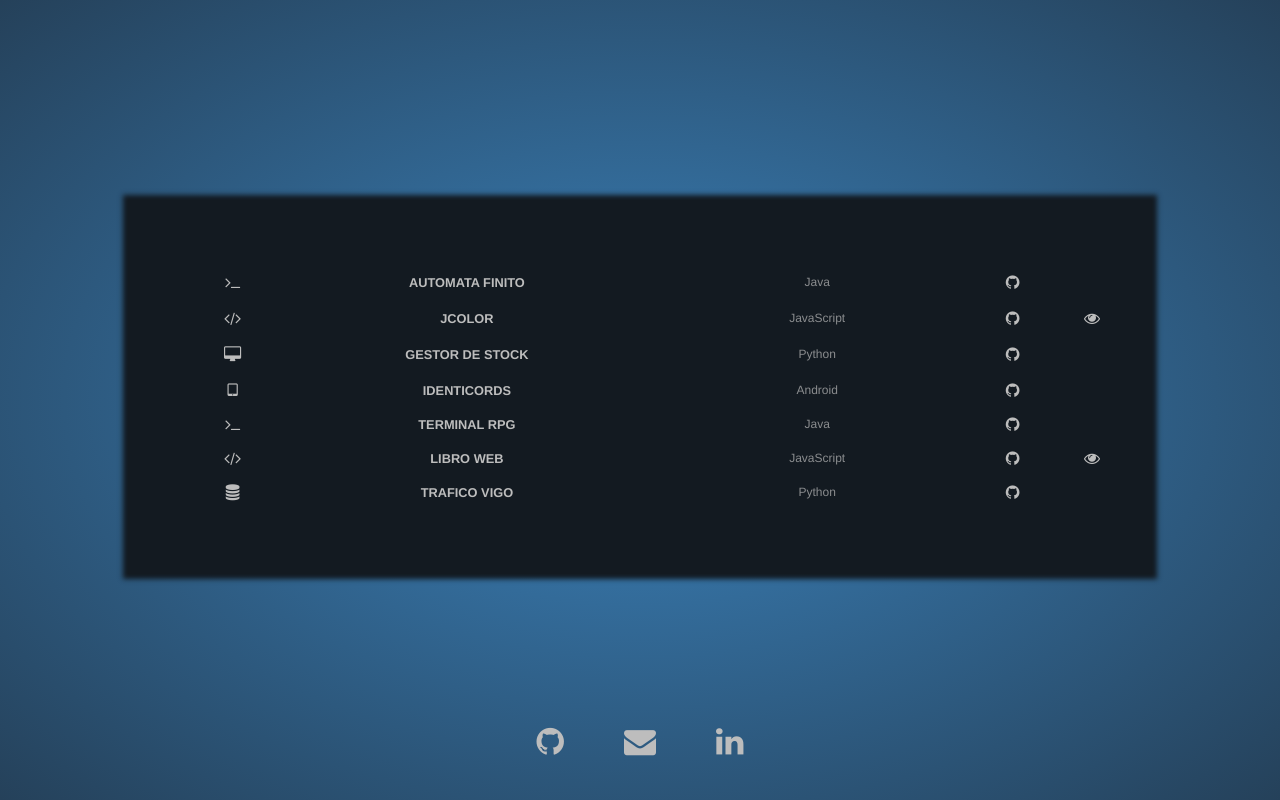
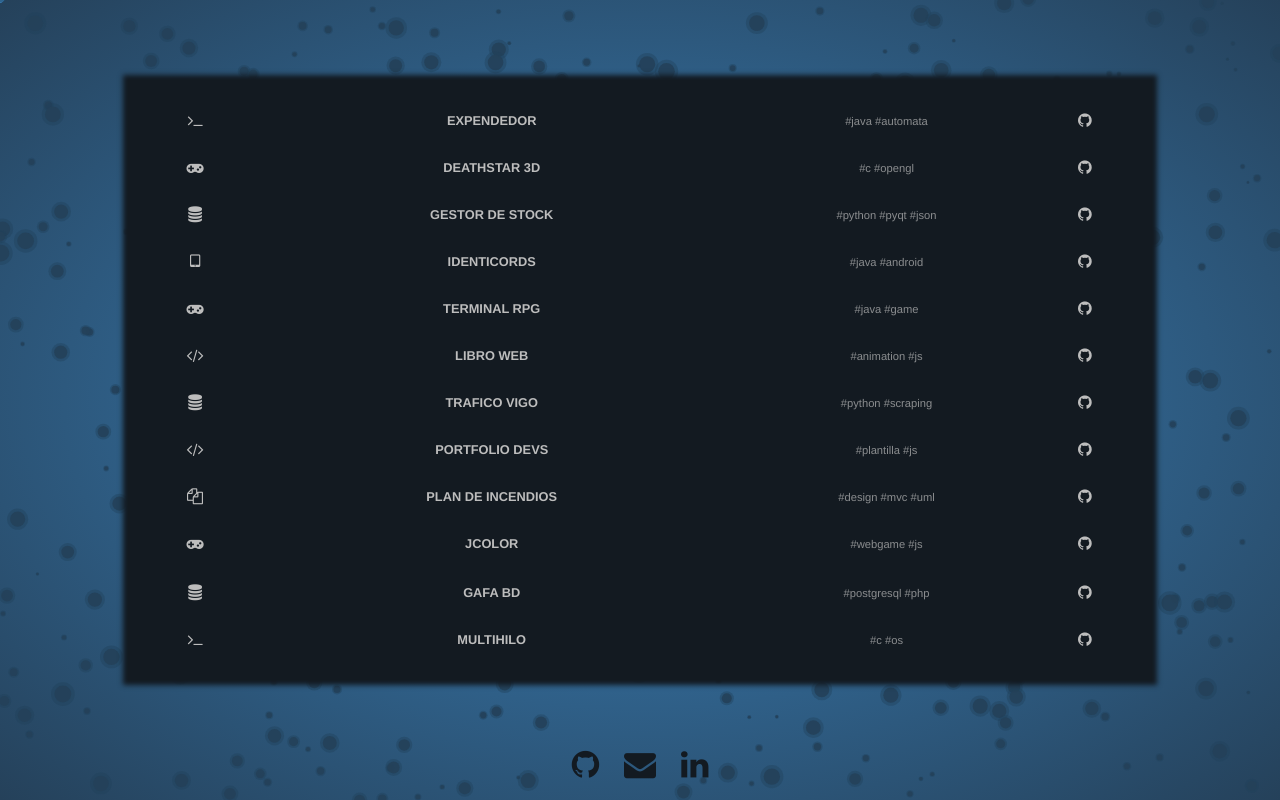
Before and after one commit to javijusto/Portfolio-2022, a plain HTML site: page html/portfolio.html in a window 1280 px wide. Drawn offline with Linux system fonts and the light colour scheme.

Commit message:
Add files via upload

```diff
--- a/css/main.css
+++ b/css/main.css
@@ -3,7 +3,10 @@
     padding: 0;
     box-sizing: border-box;
     font-family: Helvetica, Arial, sans-serif;
+    overflow: visible;
+    font-size: 100%;
 }
+
 
 #canvas1{
     position: absolute;
@@ -13,6 +16,7 @@
     height: 100%;
     background: radial-gradient(#3b83bd, #25415a);
     z-index: 1;
+
 }
 
 
@@ -20,25 +24,28 @@
 #cuadro {
     position: fixed;
     left:10%;
-    top:25%;
+    top:10%;
     background-color: #131a21;
     width: 80%;
     z-index: 2;
     text-align: center;
     color: #bdbdbd;
     box-shadow: 0 0 5px 5px #131a21;
-    padding: 5%;
+    padding: 1rem;
+    overflow:auto;
 }
 
 #titulo{
-    margin-bottom: 4rem;
-    width: 50%;
+    width: 90%;
     opacity: 0.9;
+    padding-bottom: 3rem;
+    margin-top: 2rem;
+
 }
 
 #dev{
-    margin-bottom: 3rem;
-    width: 25%;
+    width: 50%;
+    padding-bottom: 3rem;
 }
 
 .dev{
@@ -51,7 +58,9 @@
 }
 
 h1 {
-    font-size: 150%;
+    font-size: 100%;
+    width: 50%;
+    padding-bottom: 2rem;
 }
 
 h2{
@@ -73,14 +82,29 @@ footer {
     z-index: 3;
 }
 
-i{
-    margin:2%;
-}
-
 .icon{
     color:#131a21;
+    margin:0.5rem;
 }
 
 .icon:hover{
     color: #eeab1aea;
 }
+
+.icon2{
+    color: #bdbdbd;
+}
+
+.icon2:hover{
+    color: #eeab1aea;
+}
+
+#musica{
+    color: #3b83bd;
+    font-size: 150%;
+    visibility: hidden;
+}
+
+#musica:hover{
+    color:#eeab1aea;
+}
--- a/css/portfolio.css
+++ b/css/portfolio.css
@@ -1,7 +1,11 @@
+#cuadro{
+  height: 75%;
+}
 table{
-  width: 105%;
+  width: 100%;
   text-align: center;
-  table-layout: fixed;
+  font-size: 100%;
+  height: 100%;
 }
 
 td:nth-child(1){
@@ -13,34 +17,14 @@ td:nth-child(2){
 }
 
 td:nth-child(3){
-  width: 40%;
+  width: 30%;
 }
 
 td:nth-child(4){
   width: 10%;
 }
 
-td:nth-child(5){
-  width: 10%;
+td > p{
+  font-size: 70%;
+  opacity: 0.7;
 }
-
-tr{
-  height: 2rem;
-}
-
-tr:hover{
-  border: 1px solid #bdbdbd;
-}
-
-p{
-  opacity: 0.7;
-  font-size:75%;
-}
-
-a > i:nth-child(1){
-  color: #bdbdbd;
-}
-
-a > i:hover{
-  color: #eeab1aea;
-}
--- a/html/portfolio.html
+++ b/html/portfolio.html
@@ -2,71 +2,88 @@
 <html>
   <head>
     <meta charset="UTF-8">
-    <meta name="viewport" content="width=device-width, initial-scale=1">
+    <meta name="viewport" content="width=device-width, initial-scale=1.0">
     <meta http-equiv="X-UA-Compatible" content="ie=edge">
     <link rel="stylesheet" href="https://cdnjs.cloudflare.com/ajax/libs/font-awesome/4.7.0/css/font-awesome.min.css">
+    <link rel="stylesheet" href="../css/portfolio.css">
     <link rel="stylesheet" href="../css/main.css">
-    <link rel="stylesheet" href="../css/portfolio.css">
-    <title>Portfolio</title>
+    <title>Javier Justo</title>
   </head>
   <body>
     <canvas id="canvas1"></canvas>
-    <div id="cuadro">
+    <div id="cuadro" class="table">
         <table>
           <tr>
             <td><i class="fa fa-terminal"></i></td>
-            <td><h2>AUTOMATA FINITO</h2></td>
-            <td><p>Java</p></td>
-            <td><a class="icon" href="https://github.com/javijusto/MaquinaExpendedora"><i class="fa fa-github"></i></a></td>
-            <td></td>
+            <td><h2>EXPENDEDOR</h2></td>
+            <td><p>#java #automata</p></td>
+            <td><a class="icon2" href="https://github.com/javijusto/MaquinaExpendedora"><i class="fa fa-github"></i></a></td>
           </tr>
-        </table>
-        <table>
+            <td><i class="fa fa-gamepad"></i></td>
+            <td><h2>DEATHSTAR 3D</h2></td>
+            <td><p>#c #opengl</p></td>
+            <td><a class="icon2" href="https://github.com/javijusto/deathStar"><i class="fa fa-github"></i></a></td>
+          </tr>
           <tr>
-            <td><i class="fa fa-code"></i></td>
-            <td><h2>JCOLOR</h2></td>
-            <td><p>JavaScript</p></td>
-            <td><a class="icon" href="https://github.com/javijusto/JuegoColores"><i class="fa fa-github"></i></a></td>
-            <td><a class="icon" href="https://juego-colores.vercel.app/"><i class="fa fa-eye"></i></a></td>
+            <td><i class="fa fa-database"></i></td>
+            <td><h2>GESTOR DE STOCK</h2></td>
+            <td><p>#python #pyqt #json</p></td>
+            <td><a class="icon2" href="https://github.com/javijusto/Autogestor"><i class="fa fa-github"></i></a></td>
           </tr>
-        </table>
-        <table>
-          <tr>
-            <td><i class="fa fa-desktop"></i></td>
-            <td><h2>GESTOR DE STOCK</h2></td>
-            <td><p>Python</p></td>
-            <td><a class="icon" href="https://github.com/javijusto/Autogestor"><i class="fa fa-github"></i></a></td>
-            <td></td>
-          </tr>
-        </table>
-        <table>
           <tr>
             <td><i class="fa fa-tablet"></i></td>
             <td><h2>IDENTICORDS</h2></td>
-            <td><p>Android</p></td>
-            <td><a class="icon" href="https://github.com/javijusto/IdentiCords"><i class="fa fa-github"></i></a></td>
-            <td></td>
+            <td><p>#java #android</p></td>
+            <td><a class="icon2" href="https://github.com/javijusto/IdentiCords"><i class="fa fa-github"></i></a></td>
           </tr>
           <tr>
-            <td><i class="fa fa-terminal"></i></td>
+            <td><i class="fa fa-gamepad"></i></td>
             <td><h2>TERMINAL RPG</h2></td>
-            <td><p>Java</p></td>
-            <td><a class="icon" href="https://github.com/javijusto/TerminalGame"><i class="fa fa-github"></i></a></td>
-            <td></td>
+            <td><p>#java #game</p></td>
+            <td><a class="icon2" href="https://github.com/javijusto/TerminalGame"><i class="fa fa-github"></i></a></td>
           </tr>
           <tr>
             <td><i class="fa fa-code"></i></td>
             <td><h2>LIBRO WEB</h2></td>
-            <td><p>JavaScript</p></td>
-            <td><a class="icon" href="https://github.com/javijusto/TerminalGame"><i class="fa fa-github"></i></a></td>
-            <td><a class="icon" href="https://libro-web.vercel.app/"><i class="fa fa-eye"></i></a></td>
-          </tr>
+            <td><p>#animation #js</p></td>
+            <td><a class="icon2" href="https://github.com/javijusto/TerminalGame"><i class="fa fa-github"></i></a></td>
+            </tr>
           <tr>
             <td><i class="fa fa-database"></i></td>
             <td><h2>TRAFICO VIGO</h2></td>
-            <td><p>Python</p></td>
-            <td><a class="icon" href="https://github.com/javijusto/traficoVigo"><i class="fa fa-github"></i></a></td>
-            <td></td>
+            <td><p>#python #scraping</p></td>
+            <td><a class="icon2" href="https://github.com/javijusto/traficoVigo"><i class="fa fa-github"></i></a></td>
+          </tr>
+          <tr>
+            <td><i class="fa fa-code"></i></td>
+            <td><h2>PORTFOLIO DEVS</h2></td>
+            <td><p>#plantilla #js</p></td>
+            <td><a class="icon2" href="https://github.com/javijusto/Portfolio-2022"><i class="fa fa-github"></i></a></td>
+            </tr>
+          <tr>
+            <td><i class="fa fa-files-o"></i></td>
+            <td><h2>PLAN DE INCENDIOS</h2></td>
+            <td><p>#design #mvc #uml</p></td>
+            <td><a class="icon2" href="https://github.com/javijusto/SoftwaredeIncendios"><i class="fa fa-github"></i></a></td>
+          </tr>
+          <tr>
+            <td><i class="fa fa-gamepad"></i></td>
+            <td><h2>JCOLOR</h2></td>
+            <td><p>#webgame #js</p></td>
+            <td><a class="icon2" href="https://github.com/javijusto/JuegoColores"><i class="fa fa-github"></i></a></td>
+            </tr>
+          <tr>
+          <tr>
+            <td><i class="fa fa-database"></i></td>
+            <td><h2>GAFA BD</h2></td>
+            <td><p>#postgresql #php</p></td>
+            <td><a class="icon2" href="https://github.com/javijusto/GAFA"><i class="fa fa-github"></i></a></td>
+          </tr>
+          <tr>
+            <td><i class="fa fa-terminal"></i></td>
+            <td><h2>MULTIHILO</h2></td>
+            <td><p>#c #os</p></td>
+            <td><a class="icon2" href="https://github.com/javijusto/MultiHilo"><i class="fa fa-github"></i></a></td>
           </tr>
         </table>
     </div>
--- /dev/null
+++ b/js/cuadro.js
@@ -0,0 +1,10 @@
+var toques=0;
+
+document.getElementById("canvas1").addEventListener("click",
+    function(event) {
+        toques++;
+        if(toques === 20){
+            document.getElementById("musica").style.visibility = "visible";
+            toques=0;
+        }
+    }, false);
--- /dev/null
+++ b/js/fondo.js
@@ -0,0 +1,135 @@
+const canvas = document.getElementById("canvas1");
+const ctx = canvas.getContext('2d');
+const ctx1 = canvas.getContext('2d');
+canvas.width = window.innerWidth;
+canvas.height = window.innerHeight;
+
+let particlesArray;
+
+let mouse = {
+    x:null,
+    y:null,
+    radius: (canvas.height/200) * (canvas.width/200)
+};
+
+window.addEventListener('mousemove',
+    function(event) {
+        mouse.x = event.x;
+        mouse.y = event.y;
+    }
+);
+
+class Particle {
+    constructor(x, y, directionX, directionY, size, color) {
+        this.x = x;
+        this.y = y;
+        this.directionX = directionX;
+        this.directionY = directionY;
+        this.size = size;
+        this.color = color;
+    }
+
+    draw() {
+        ctx1.beginPath();
+        ctx1.arc(this.x, this.y, this.size*1.4, 0, Math.PI * 2, false);
+        ctx1.fillStyle = '#20415a';
+        ctx1.globalAlpha = 0.4;
+        ctx1.fill();
+
+        ctx.beginPath();
+        ctx.arc(this.x, this.y, this.size, 0, Math.PI * 2, false);
+        ctx.fillStyle = '#25415a';
+        ctx.globalAlpha = 0.9;
+        ctx.fill();
+    }
+
+    draw2() {
+        ctx.beginPath();
+            ctx.arc(this.x, this.y, this.size, 0, Math.PI * 2, false);
+            ctx.fillStyle = '#3b83bd';
+            ctx.globalAlpha = 0.6;
+            ctx.fill();
+            ctx1.beginPath();
+            ctx1.arc(this.x, this.y, this.size*1.4, 0, Math.PI * 2, false);
+            ctx1.fillStyle = '#3b83bd';
+            ctx.globalAlpha = 0.9;
+            ctx1.fill();
+    }
+
+    update(){
+        if(this.x > canvas.width || this.x < 0) {
+            this.directionX = -this.directionX;
+        }
+        if(this.y > canvas.height || this.y < 0) {
+            this.directionY = -this.directionY;
+        }
+//colisiones
+        let dx = mouse.x - this.x;
+        let dy = mouse.y - this.y;
+        let distance = Math.sqrt(dx*dx + dy*dy);
+        if(distance < mouse.radius + this.size) {
+            if(mouse.x < this.x && this.x < canvas.width - this.size * 10) {
+                this.x -= 10;
+            }
+            if(mouse.x > this.x && this.x > this.size * 10){
+                this.x += 10;
+            }
+            if(mouse.y < this.y && this.y < canvas.height - this.size * 10) {
+                this.y -= 10;
+            }
+            if(mouse.y > this.y && this.y > this.size* 10) {
+                this.y += 10;
+            }
+            this.draw2();
+        }
+//movimiento
+        this.x += this.directionX;
+        this.y += this.directionY;
+//dibujo
+        this.draw();
+    }
+}
+
+function init(){
+    particlesArray = [];
+    let numberOfParticles = (canvas.height * canvas.width)/2500;
+    for(let i = 0; i < numberOfParticles; i++) {
+        let size = (Math.random() * 7.5) + 1;
+        let x = (Math.random() * ((innerWidth - size * 2) - (size * 2)) + size * 2);
+        let y = (Math.random() * ((innerHeight - size * 2) - (size * 2)) + size * 2);
+        let directionX = (Math.random() * 5) - 2.5;
+        let directionY = (Math.random() * 5) - 2.5;
+        let color = '1d2c3d';
+
+        particlesArray.push(new Particle(x, y, directionX, directionY, size, color));
+    }
+}
+
+function animate() {
+    requestAnimationFrame(animate);
+    ctx.clearRect(0, 0, innerWidth, innerHeight);
+
+    for(let i=0; i < particlesArray.length; i++) {
+        particlesArray[i].update();
+    }
+}
+
+window.addEventListener('resize',
+    function(){
+        canvas.width = this.innerWidth;
+        canvas.height = this.innerHeight;
+        mouse.radius = ((canvas.height/200) * (canvas.height/200));
+        init();
+    }
+);
+
+window.addEventListener('mouseout',
+    function(){
+        mouse.x = undefined;
+        mouse.c = undefined;
+    })
+
+
+
+init();
+animate();
--- /dev/null
+++ b/js/index.js
@@ -0,0 +1,3 @@
+function esconder(){
+    document.getElementById("cuadro").style.visibility = "hidden";
+}
```
Also changed, not shown: html/musica.html (added, +31 -0 lines), index.html (added, +31 -0 lines), 1 other file.
